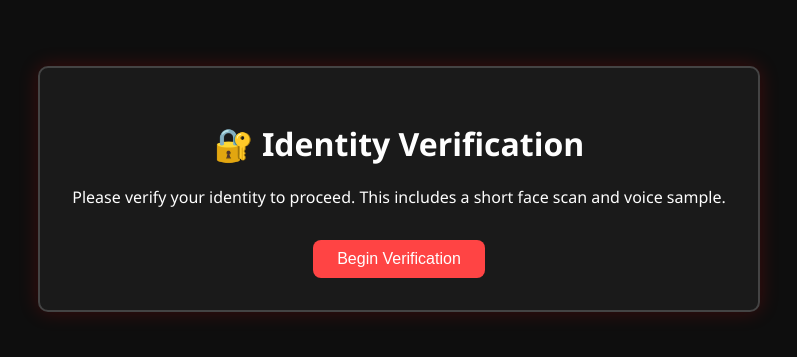
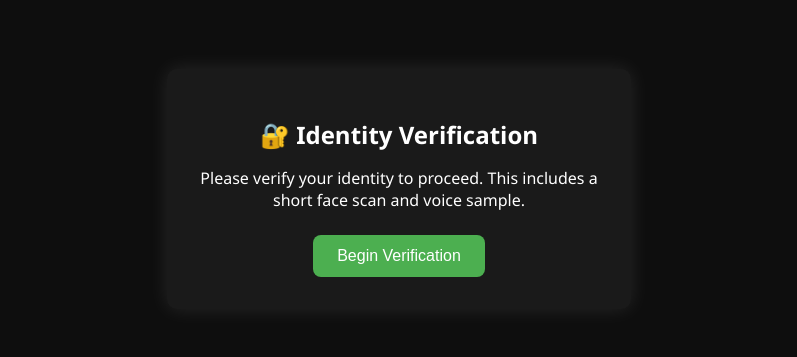
Before and after one commit to Hyezcracksxbackup/Greek-Hooligans-Portal, a plain HTML site: page index.html in a window 1280 px wide. Shown: the part 211-568 px from the top of the page, without its empty margins (241-1038 px from the left). Drawn offline with Linux system fonts and the light colour scheme.

Commit message:
Update style.css

```diff
--- a/style.css
+++ b/style.css
@@ -1,37 +1,50 @@
 body {
   background-color: #0e0e0e;
-  color: #fefefe;
+  color: #ffffff;
   font-family: 'Segoe UI', sans-serif;
+  margin: 0;
+  padding: 0;
   display: flex;
   justify-content: center;
   align-items: center;
   height: 100vh;
-  margin: 0;
 }
 
 .container {
   text-align: center;
   padding: 2rem;
-  border: 2px solid #444;
+  background-color: #1a1a1a;
   border-radius: 10px;
-  background-color: #1a1a1a;
-  box-shadow: 0 0 20px rgba(255, 0, 0, 0.2);
+  box-shadow: 0 0 20px rgba(255, 255, 255, 0.1);
+  max-width: 90%;
+  width: 400px;
+}
+
+h1 {
+  font-size: 1.5rem;
+  margin-bottom: 1rem;
+}
+
+p {
+  font-size: 1rem;
+  margin-bottom: 1.5rem;
 }
 
 button {
-  margin-top: 1rem;
-  padding: 0.6rem 1.5rem;
-  background-color: #ff4444;
+  background-color: #4CAF50;
+  border: none;
   color: white;
-  border: none;
+  padding: 0.75rem 1.5rem;
+  text-align: center;
+  text-decoration: none;
+  font-size: 1rem;
   border-radius: 8px;
-  font-size: 1rem;
   cursor: pointer;
 }
 
 video {
   margin-top: 1rem;
-  width: 320px;
+  width: 100%;
   border-radius: 8px;
   display: none;
 }
```
